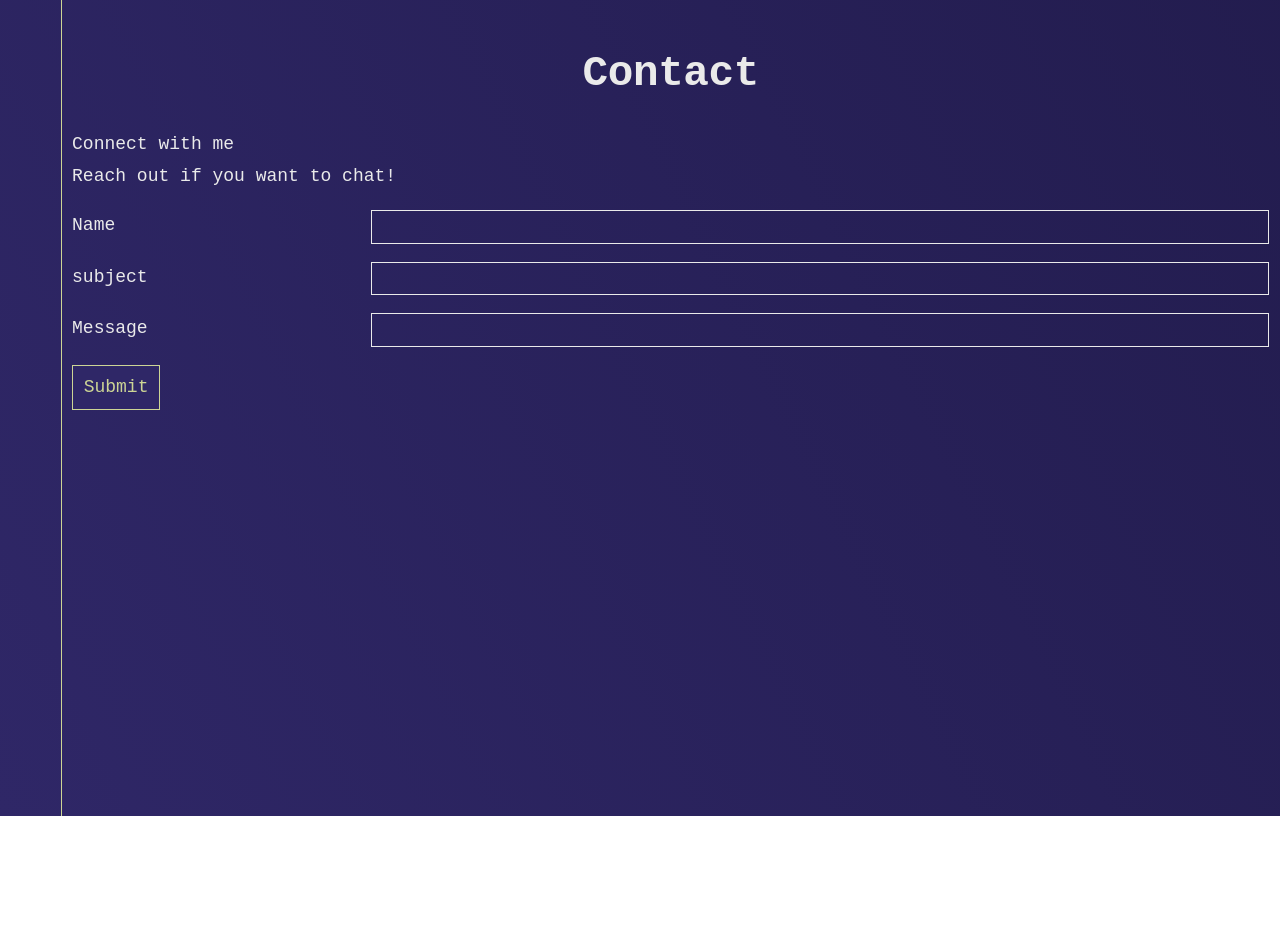
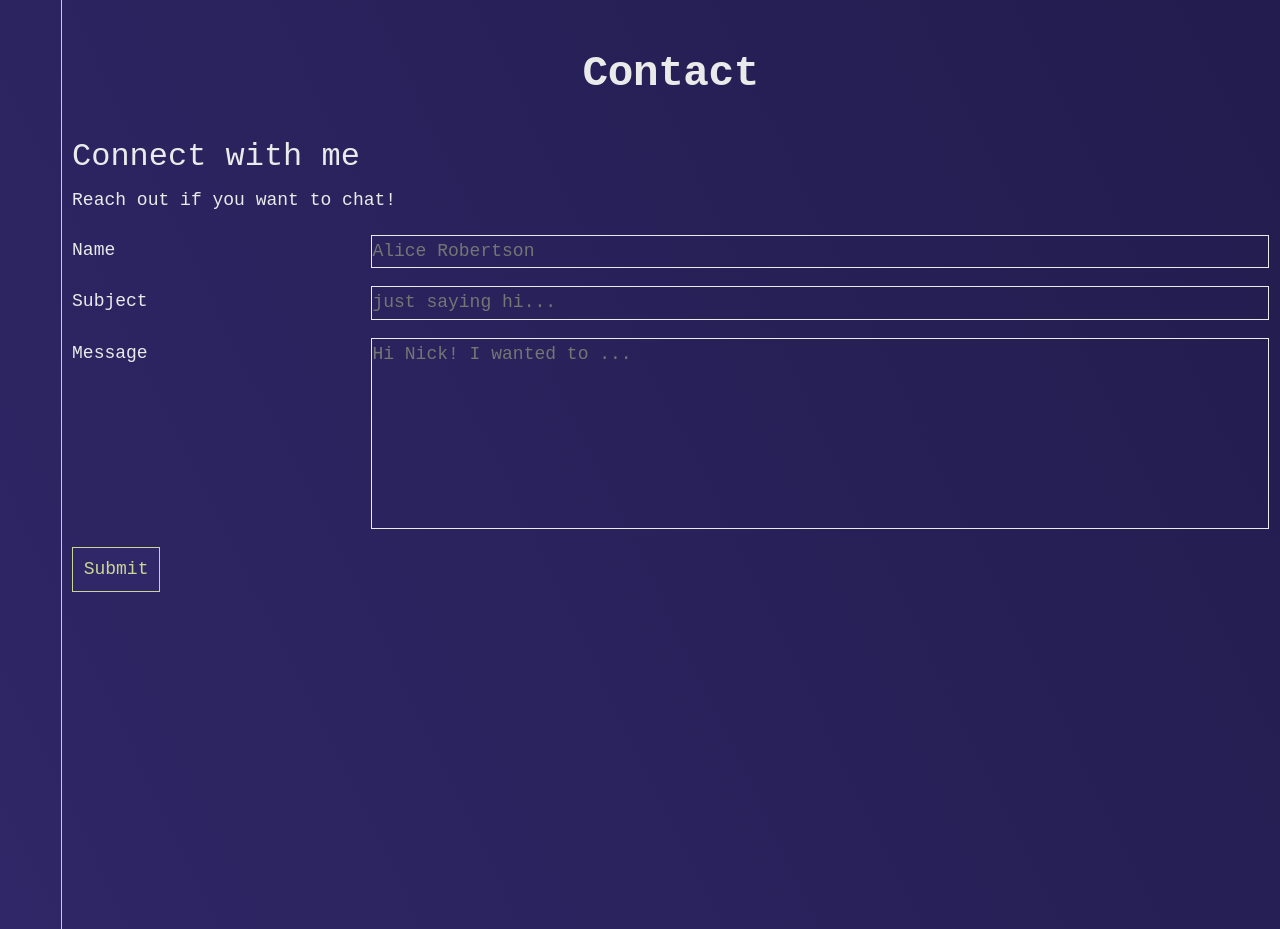
Before and after one commit to nicholaspignatelli/nickpignatelli.dev, a React (Create React App) app: page / in a window 1280 px wide. Shown: the part 6940-7869 px from the top of the page. Before the commit the page ends 7756 px from the top, so only its background shows below. Built offline with nearby package versions, Linux system fonts and the light colour scheme; a web font is replaced by a local one.

Commit message:
move page-related text outside of component

```diff
--- a/src/components/ContactForm/index.jsx
+++ b/src/components/ContactForm/index.jsx
@@ -32,20 +32,17 @@ const ContactForm = () => {
     >
       {({ errors, touched }) => (
         <Form>
-          <p>Connect with me</p>
-          <p>Reach out if you want to chat!</p>
-
           <StyledOneToThreeGrid>
             <label htmlFor="name">Name</label>
-            <StyledField name="name" />
+            <StyledField name="name" placeholder="Alice Robertson" />
             {errors.name && touched.name && (
               <StyledErrorText>{errors.name}</StyledErrorText>
             )}
           </StyledOneToThreeGrid>
 
           <StyledOneToThreeGrid>
-            <label htmlFor="subject">subject</label>
-            <StyledField name="subject" />
+            <label htmlFor="subject">Subject</label>
+            <StyledField name="subject" placeholder="just saying hi..." />
             {errors.subject && touched.subject && (
               <StyledErrorText>{errors.subject}</StyledErrorText>
             )}
@@ -53,7 +50,12 @@ const ContactForm = () => {
 
           <StyledOneToThreeGrid>
             <label htmlFor="message">Message</label>
-            <StyledField name="message" />
+            <StyledField
+              name="message"
+              component="textarea"
+              rows="6"
+              placeholder="Hi Nick! I wanted to ..."
+            />
             {errors.message && touched.message && (
               <StyledErrorText>{errors.message}</StyledErrorText>
             )}
--- a/src/pages/contact/index.jsx
+++ b/src/pages/contact/index.jsx
@@ -6,6 +6,8 @@ const Contact = () => (
   <StyledGridItem gridArea="contact" id="Contact">
     <div>
       <Title>Contact</Title>
+      <p style={{ fontSize: "var(--text-lvl-4" }}>Connect with me</p>
+      <p>Reach out if you want to chat!</p>
       <ContactForm />
     </div>
   </StyledGridItem>
```
